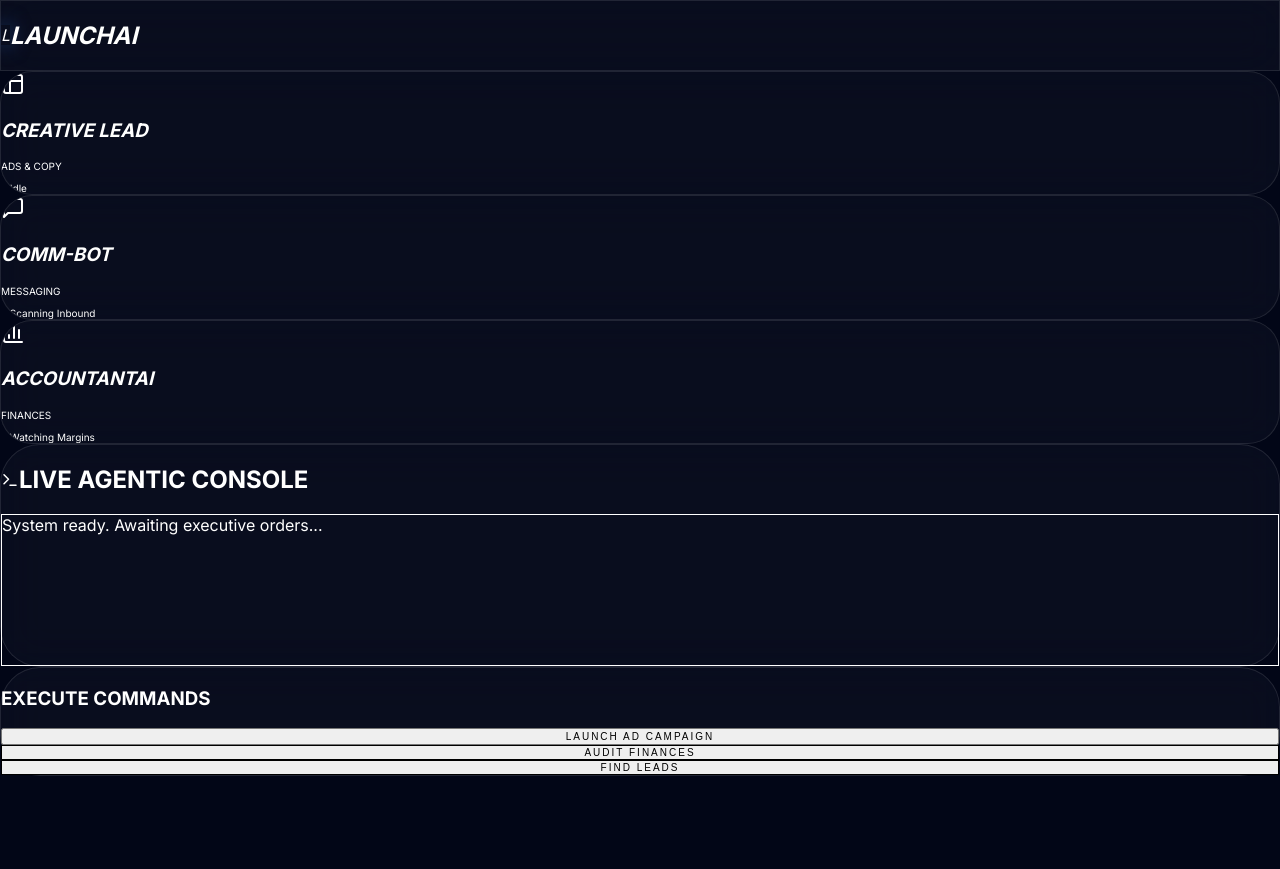
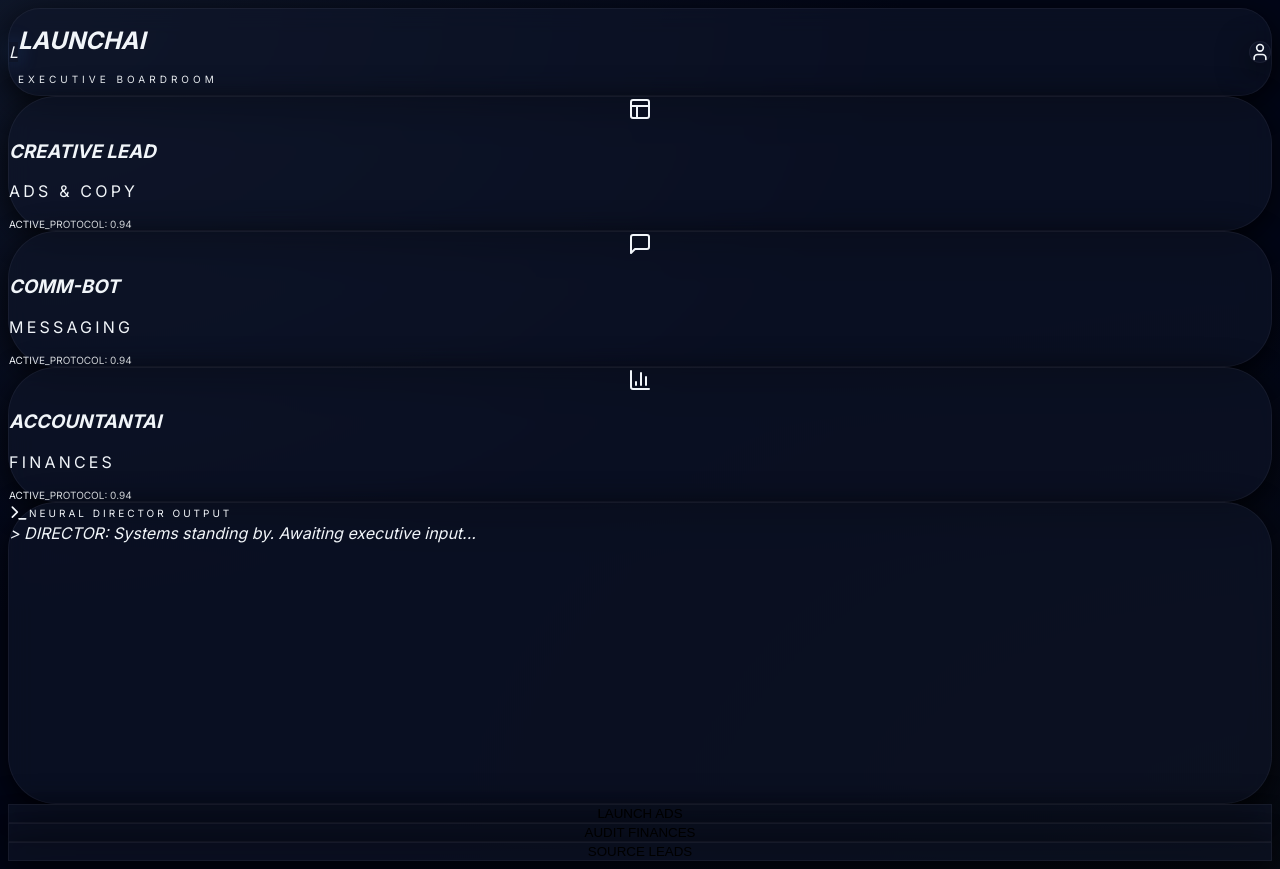
Before and after one commit to jaspike09/LaunchAI5, a Next.js app: page /dashboard in a window 1280 px wide. Before the commit the page ends 800 px from the top, so only its background shows below. Built offline with nearby package versions, Linux system fonts and the light colour scheme.

Commit message:
rebuilding1

```diff
--- a/app/dashboard/page.tsx
+++ b/app/dashboard/page.tsx
@@ -1,26 +1,21 @@
 'use client';
 import { useState, useEffect } from 'react';
-import { Layout, MessageSquare, Calendar, BarChart3, ShieldCheck, Cpu, User, Bell, Terminal } from 'lucide-react';
+import { Layout, MessageSquare, Calendar, BarChart3, ShieldCheck, Cpu, User, Bell, Terminal, Activity } from 'lucide-react';
 
 export default function Boardroom() {
-  const [idea, setIdea] = useState('');
-  const [consoleLog, setConsoleLog] = useState('System ready. Awaiting executive orders...');
+  const [idea, setIdea] = useState('Neural Startup');
+  const [consoleLog, setConsoleLog] = useState('DIRECTOR: Systems standing by. Awaiting executive input...');
   const [isLoading, setIsLoading] = useState(false);
 
-  useEffect(() => {
-    setIdea(localStorage.getItem('userBusinessIdea') || 'Confidential Startup');
-  }, []);
-
   const agents = [
-    { name: "Creative Lead", role: "Ads & Copy", icon: <Layout className="text-blue-400" />, status: isLoading ? "Generating Assets..." : "Idle" },
-    { name: "Comm-Bot", role: "Messaging", icon: <MessageSquare className="text-emerald-400" />, status: "Scanning Inbound" },
-    { name: "AccountantAI", role: "Finances", icon: <BarChart3 className="text-amber-400" />, status: "Watching Margins" },
+    { name: "Creative Lead", role: "Ads & Copy", icon: <Layout className="text-blue-400" />, color: "border-blue-500/20" },
+    { name: "Comm-Bot", role: "Messaging", icon: <MessageSquare className="text-emerald-400" />, color: "border-emerald-500/20" },
+    { name: "AccountantAI", role: "Finances", icon: <BarChart3 className="text-amber-400" />, color: "border-amber-500/20" },
   ];
 
   const executeAction = async (cmd: string) => {
     setIsLoading(true);
-    setConsoleLog(`[COMMAND RECEIVED]: Initiating ${cmd}...`);
-
+    setConsoleLog(`[COMMAND]: ${cmd} | INITIALIZING NEURAL ROUTE...`);
     try {
       const res = await fetch('/api/execute', {
         method: 'POST',
@@ -28,55 +23,70 @@ export default function Boardroom() {
         body: JSON.stringify({ command: cmd, businessIdea: idea }),
       });
       const data = await res.json();
-      setConsoleLog(data.output);
+      setConsoleLog(`[DIRECTOR]: ${data.output}`);
     } catch (err) {
-      setConsoleLog("Error: Neural connection interrupted. Check API keys.");
+      setConsoleLog("SYSTEM ERROR: Neural link severed. Verify API configuration.");
     } finally {
       setIsLoading(false);
     }
   };
 
   return (
-    <main className="min-h-screen bg-[#020617] text-white p-4 md:p-8 font-sans">
-      <nav className="flex justify-between items-center mb-8 glass p-6 rounded-2xl border-white/5">
-        <div className="flex items-center gap-3">
-          <div className="w-10 h-10 bg-blue-600 rounded-lg flex items-center justify-center font-black italic shadow-[0_0_20px_rgba(59,130,246,0.5)]">L</div>
-          <h1 className="text-xl font-black uppercase italic tracking-tighter">Launch<span className="text-blue-500">AI</span></h1>
+    <main className="min-h-screen p-4 md:p-12 max-w-7xl mx-auto">
+      {/* Header */}
+      <nav className="flex justify-between items-center mb-16 glass p-8 rounded-[2rem]">
+        <div className="flex items-center gap-4">
+          <div className="w-12 h-12 bg-blue-600 rounded-2xl flex items-center justify-center font-black italic text-2xl neon-glow">L</div>
+          <div>
+            <h1 className="text-2xl font-black uppercase italic tracking-tighter leading-none">Launch<span className="text-blue-500">AI</span></h1>
+            <p className="text-[10px] text-slate-500 font-bold tracking-[0.4em] uppercase">Executive Boardroom</p>
+          </div>
         </div>
-        <div className="text-xs font-black uppercase tracking-[0.3em] text-slate-500 hidden md:block">Project: {idea}</div>
+        <div className="flex items-center gap-6">
+           <div className="hidden md:flex flex-col items-end">
+             <span className="text-[10px] text-slate-500 font-bold uppercase">Status</span>
+             <span className="text-xs text-emerald-500 font-bold flex items-center gap-2"><Activity size={12}/> AGENTS ONLINE</span>
+           </div>
+           <div className="w-12 h-12 glass rounded-full flex items-center justify-center border-white/10"><User size={20}/></div>
+        </div>
       </nav>
 
       {/* Agents Grid */}
-      <div className="grid grid-cols-1 md:grid-cols-3 gap-6 mb-8">
+      <div className="grid grid-cols-1 md:grid-cols-3 gap-8 mb-12">
         {agents.map((agent, i) => (
-          <div key={i} className="glass p-8 rounded-[2rem] border-white/5 relative overflow-hidden group">
-            <div className="mb-4">{agent.icon}</div>
-            <h3 className="text-xl font-black italic uppercase tracking-tighter">{agent.name}</h3>
-            <p className="text-[10px] font-bold text-slate-500 uppercase tracking-widest mb-4">{agent.role}</p>
-            <div className={`text-[10px] font-mono ${isLoading ? 'text-blue-400 animate-pulse' : 'text-emerald-500'}`}>
-              ● {agent.status}
+          <div key={i} className={`glass p-10 rounded-[3rem] border-t-4 ${agent.color} transition-all hover:scale-[1.02]`}>
+            <div className="bg-slate-900/50 w-16 h-16 rounded-3xl flex items-center justify-center mb-8">{agent.icon}</div>
+            <h3 className="text-2xl font-black italic uppercase tracking-tighter mb-1">{agent.name}</h3>
+            <p className="text-xs text-slate-500 font-black uppercase tracking-[0.2em] mb-8">{agent.role}</p>
+            <div className="h-[1px] w-full bg-white/5 mb-6" />
+            <div className="flex items-center gap-2 text-[10px] font-mono text-slate-400">
+               <div className="w-1.5 h-1.5 bg-emerald-500 rounded-full animate-pulse" />
+               ACTIVE_PROTOCOL: 0.94
             </div>
           </div>
         ))}
       </div>
 
-      {/* The Console & Command Center */}
-      <div className="grid grid-cols-1 lg:grid-cols-3 gap-6">
-        <div className="lg:col-span-2 glass p-8 rounded-[2.5rem] border-blue-500/20 bg-blue-500/5">
-          <div className="flex items-center gap-2 mb-6 text-blue-400">
-            <Terminal size={18} />
-            <h2 className="font-black uppercase tracking-widest text-xs">Live Agentic Console</h2>
+      {/* Console Section */}
+      <div className="grid grid-cols-1 lg:grid-cols-4 gap-8">
+        <div className="lg:col-span-3 glass p-10 rounded-[3rem] min-h-[300px] flex flex-col">
+          <div className="flex items-center gap-3 mb-8 text-blue-400/50">
+            <Terminal size={20} />
+            <span className="font-black uppercase tracking-[0.3em] text-[10px]">Neural Director Output</span>
           </div>
-          <div className="bg-black/60 p-6 rounded-2xl border border-white/5 min-h-[150px] font-mono text-sm leading-relaxed text-slate-300">
-            {isLoading ? "DIRECTOR: Routing to appropriate agents..." : consoleLog}
+          <div className="flex-1 font-mono text-sm md:text-base leading-relaxed text-blue-100/80 italic">
+            {isLoading ? (
+              <div className="animate-pulse">_ ROUTING REQUEST THROUGH AGENTS...</div>
+            ) : (
+              `> ${consoleLog}`
+            )}
           </div>
         </div>
 
-        <div className="glass p-8 rounded-[2.5rem] border-white/10 flex flex-col gap-3">
-           <h3 className="font-black uppercase tracking-widest text-xs mb-4">Execute Commands</h3>
-           <button onClick={() => executeAction("Create a Facebook Ad Campaign")} className="w-full bg-blue-600 py-4 rounded-xl font-black uppercase text-[10px] tracking-[0.2em] hover:bg-blue-500 transition-all">Launch Ad Campaign</button>
-           <button onClick={() => executeAction("Draft a 30-Day Financial Strategy")} className="w-full bg-white/5 border border-white/10 py-4 rounded-xl font-black uppercase text-[10px] tracking-[0.2em] hover:bg-white/10 transition-all">Audit Finances</button>
-           <button onClick={() => executeAction("Scan for target leads in the local area")} className="w-full bg-white/5 border border-white/10 py-4 rounded-xl font-black uppercase text-[10px] tracking-[0.2em] hover:bg-white/10 transition-all">Find Leads</button>
+        <div className="flex flex-col gap-4">
+           <button onClick={() => executeAction("Launch Ad Campaign")} className="glass p-6 rounded-3xl font-black uppercase tracking-widest text-xs hover:bg-blue-600 transition-all text-blue-400 hover:text-white border-blue-500/20">Launch Ads</button>
+           <button onClick={() => executeAction("Analyze Finances")} className="glass p-6 rounded-3xl font-black uppercase tracking-widest text-xs hover:bg-white/10 transition-all text-slate-400 border-white/5">Audit Finances</button>
+           <button onClick={() => executeAction("Source New Leads")} className="glass p-6 rounded-3xl font-black uppercase tracking-widest text-xs hover:bg-white/10 transition-all text-slate-400 border-white/5">Source Leads</button>
         </div>
       </div>
     </main>
--- a/app/globals.css
+++ b/app/globals.css
@@ -3,29 +3,36 @@
 @tailwind utilities;
 
 :root {
-  --blue-robot: #3b82f6;
-  --war-room: #020617;
+  --background: 222 47% 1%;
+  --foreground: 213 31% 91%;
 }
 
 body {
   background-color: #020617;
-  color: white;
-  margin: 0;
-  font-family: ui-sans-serif, system-ui, sans-serif;
+  color: #f1f5f9;
+  background-image:
+    radial-gradient(at 0% 0%, hsla(222,47%,11%,1) 0, transparent 50%),
+    radial-gradient(at 100% 100%, hsla(222,47%,5%,1) 0, transparent 50%);
   overflow-x: hidden;
 }
 
-/* Custom UI for the Powerhouse Dashboard */
 .glass {
-  background: rgba(255, 255, 255, 0.03);
-  backdrop-filter: blur(20px);
-  -webkit-backdrop-filter: blur(20px);
-  border: 1px solid rgba(255, 255, 255, 0.1);
+  background: rgba(15, 23, 42, 0.6);
+  backdrop-filter: blur(12px);
+  -webkit-backdrop-filter: blur(12px);
+  border: 1px solid rgba(255, 255, 255, 0.05);
+  box-shadow: 0 8px 32px 0 rgba(0, 0, 0, 0.8);
 }
 
-.meter-fill {
-  height: 100%;
-  background: #3b82f6;
-  box-shadow: 0 0 20px #3b82f6;
-  transition: width 0.1s ease-out;
+.neon-glow {
+  box-shadow: 0 0 20px rgba(59, 130, 246, 0.3);
 }
+
+.animate-spin-slow {
+  animation: spin 8s linear infinite;
+}
+
+@keyframes spin {
+  from { transform: rotate(0deg); }
+  to { transform: rotate(360deg); }
+}
```
